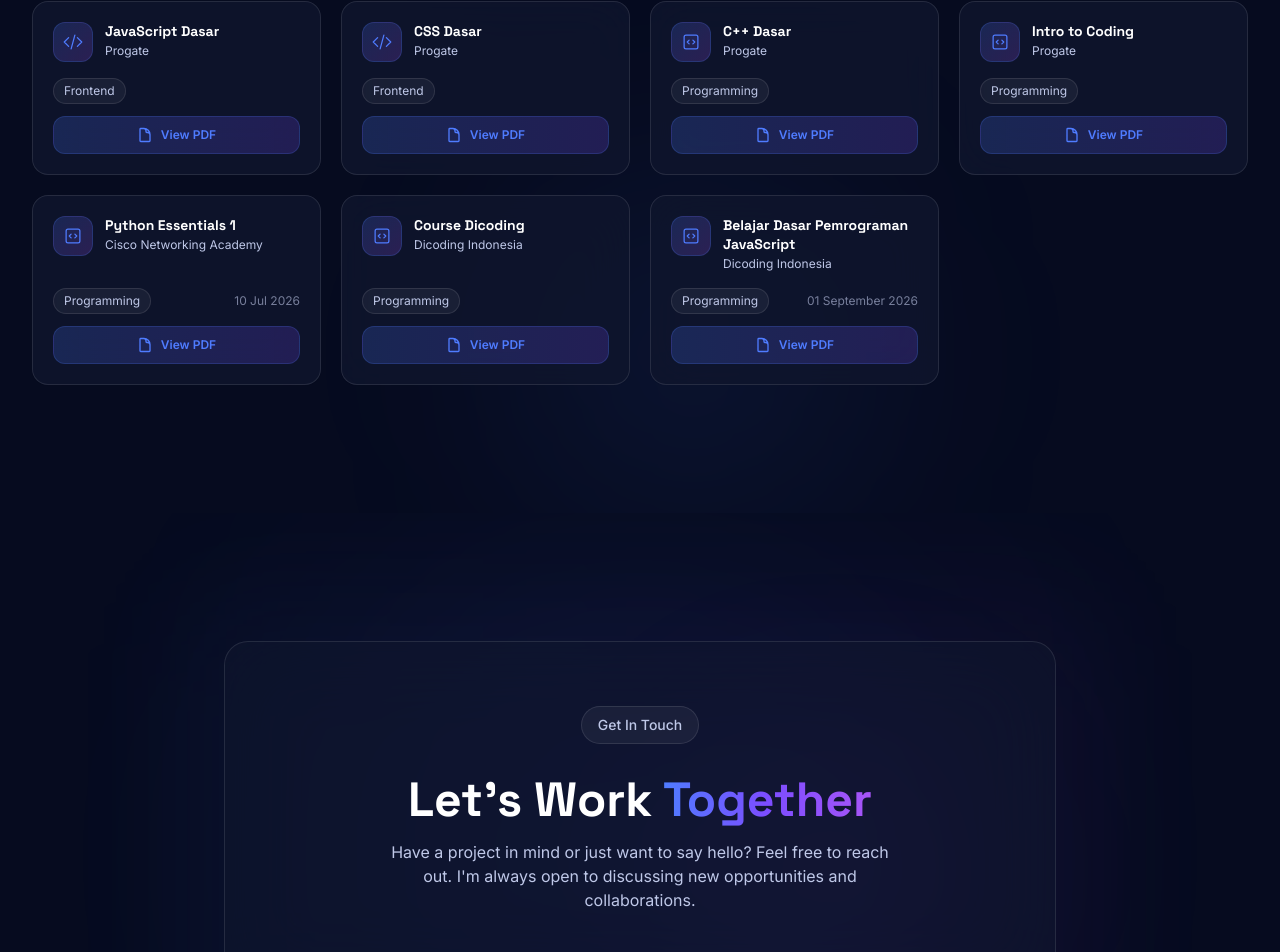
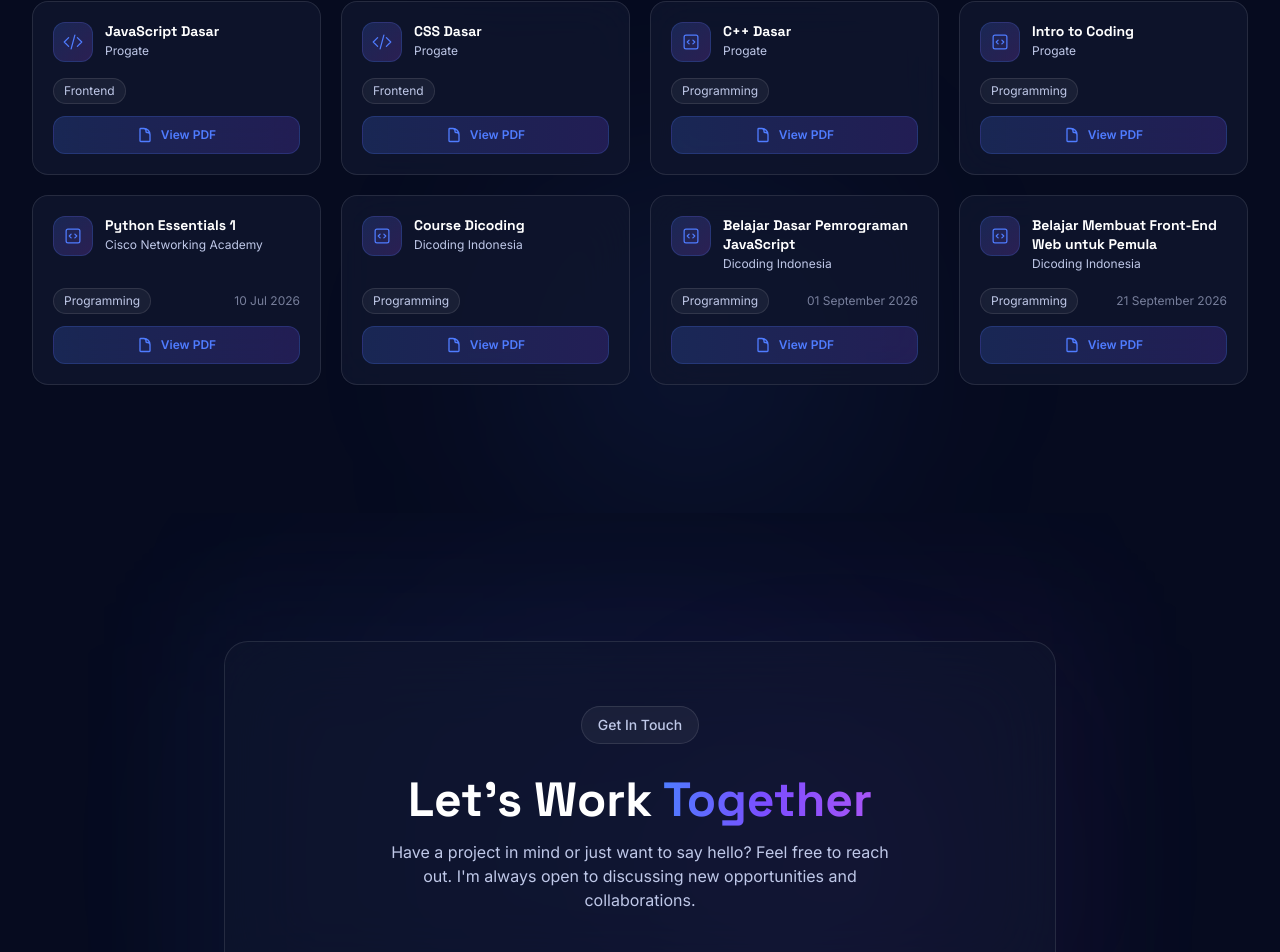
Before and after one commit to Najla-cloud27/WebsitePortfolio_najla2026, a React (Vite) app: page / in a window 1280 px wide. Shown: the part 6413-7365 px from the top of the page. Built offline with nearby package versions, Linux system fonts and the light colour scheme.

Commit message:
Third Commit

```diff
--- a/src/data/certificates.js
+++ b/src/data/certificates.js
@@ -86,6 +86,15 @@ const certificates = [
     date: "01 September 2026",
     file: "documents/certificates/sertifikat_course_Dicoding_JavaScript-1.pdf",
     category: "Programming"
+  },
+  {
+    id: 12,
+    name: "Najla Haura Mumtazah",
+    title: "Belajar Membuat Front-End Web untuk Pemula",
+    issuer: "Dicoding Indonesia",
+    date: "21 September 2026",
+    file: "documents/certificates/sertifikat_course_Belajar Frontend Web Untuk Pemula.pdf",
+    category: "Programming"
   }
 ];
 
```
Also changed, not shown: 1 other file (tests, documents, lock files or other folders).
